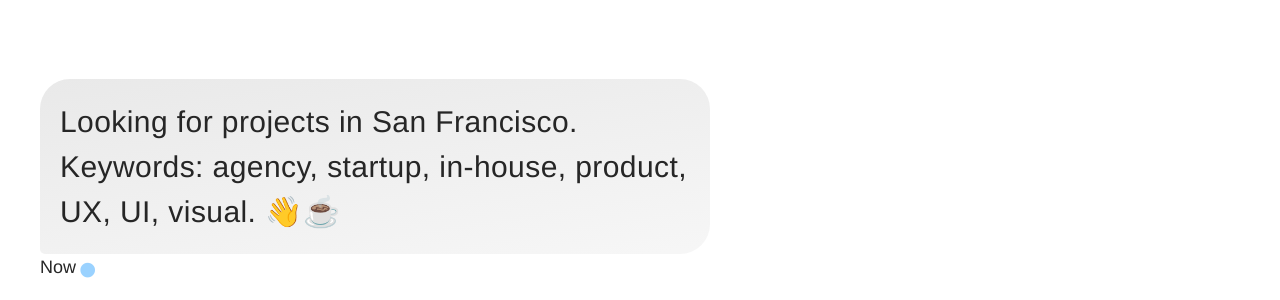
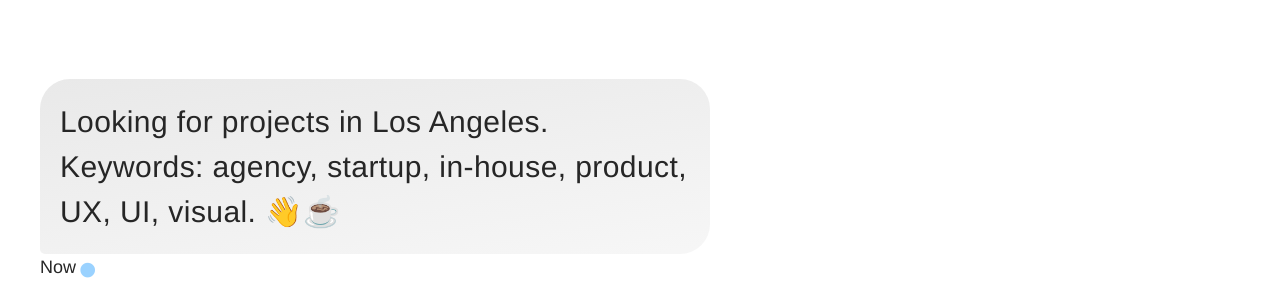
Before and after one commit to exah/karalevich-com, a Jekyll site: the page built from about.html, in a window 1280 px wide and 900 px high, scrolled down 368 px. Shown: the part 155-455 px from the top of the window. Built offline with Jekyll 4.4.1, drawn with Linux system fonts in a browser that asks for light colours; some of the changed text lies outside the part shown.

Commit message:
Fix copy

```diff
--- a/_includes/head.html
+++ b/_includes/head.html
@@ -21,7 +21,6 @@
       gtag('config', 'UA-114680061-1');
     </script>
 
-
     <script src="https://cdn.jsdelivr.net/npm/lazyload@2.0.0-beta.1/lazyload.js"></script>
 
   </head>
--- a/about.html
+++ b/about.html
@@ -39,7 +39,7 @@ description: "Digital Designer, Art Director"
 <div class="row-start row-clear-mobile margin-t-4x">
 		<div class="col-8 elem-relative">
 				<div class="bubble bubble-left text-small-mobile text-thin elem-transition--05 button bubble-grey elem-transition--05">
-					Looking for projects in San Francisco. Keywords: agency, startup, in&#8209;house, product, UX, UI, visual. <a class="a-no-line" href="https://twitter.com/mkaralevich" target="about_blank">👋☕️</a>
+					Looking for projects in Los Angeles. Keywords: agency, startup, in&#8209;house, product, UX, UI, visual. <a class="a-no-line" href="https://twitter.com/mkaralevich" target="about_blank">👋☕️</a>
 				</div>
 				<div class="bubble-date text-small caption">
 					<span class="elem-relative">Now</span><span class="text-dot text-blue text-small">•</span>
@@ -190,7 +190,7 @@ description: "Digital Designer, Art Director"
 				<div class="bubble bubble-left text-small-mobile text-thin elem-transition--05 button bubble-grey">
 					Began my professional career. After starting off in print, soon moved to the digital space.
 				</div>
-				<div class="bubble-date caption text-small">7 years ago</div>
+				<div class="bubble-date caption text-small">8 years ago</div>
 		</div>
 	</div>
 
```
Also changed, not shown: 1 other file.
